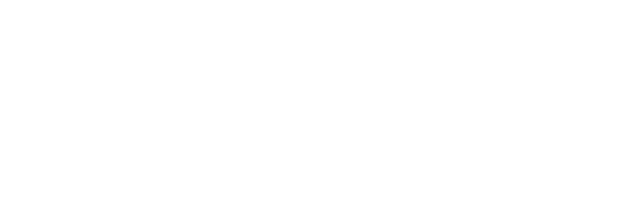
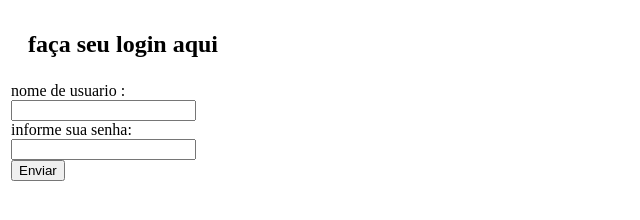
Before and after one commit to juniorbarros1990/html, a plain HTML site: page aula10.19/formulario.html in a window 1280 px wide. Shown: the whole page, without its empty margins (0-640 px from the left). Drawn offline with Linux system fonts and the light colour scheme.

Commit message:
formulario dentro da tabela, aqr criadoo home

```diff
--- a/aula10.19/formulario.html
+++ b/aula10.19/formulario.html
@@ -3,9 +3,31 @@
 <head>
     <meta charset="UTF-8">
     <meta name="viewport" content="width=device-width, initial-scale=1.0">
-    <title>formulario</title>
+    <title>caso eu coloque fora da teg form ñ faz parte do formulario</title>
 </head>
 <body>
+<!--aprendendo  form label formulario-->
+<table width="230px" align="certer">
+    <thead>
+        <tr>
+            <th><h2>faça seu login aqui</h2></th>
+        </tr>
+    </thead>
+    <tbody>
+        <tr>
+            <td>
+                <form action="">
+                    <label for="input_nome">
+                        nome de usuario : <input id="input_nome" type="text">
+                    </label>
+                    <label for="input_pass">informe sua senha: <input id="input_pass" type="password">
+                    </label>
+                    <input type="button"id="input_enviar" value="Enviar">
+                </form>
+            </td>
+        </tr>
+    </tbody>
+</table>
 
 </body>
 </html>
```
Also changed, not shown: aula10.19/home.html (added).
